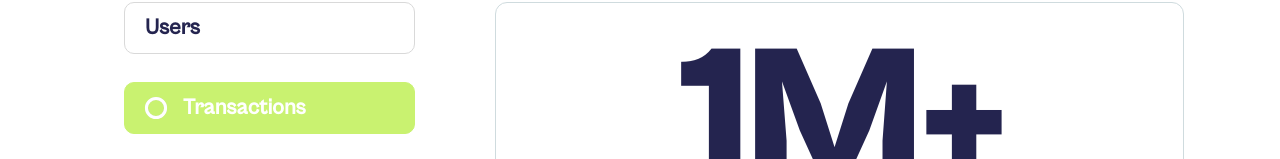
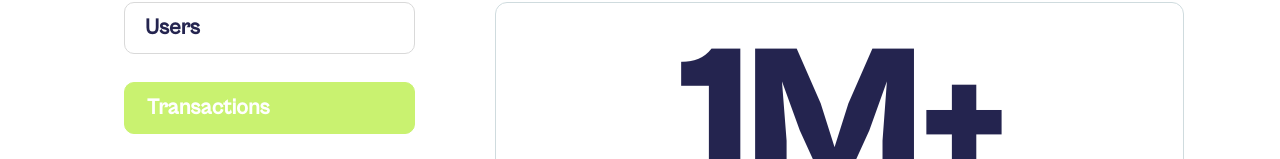
Before and after one commit to Balaganesh003/cakeequity, a Next.js app: page / in a window 1280 px wide. Shown: the part 793-952 px from the top of the page. Built offline with nearby package versions, Linux system fonts and the light colour scheme.

Commit message:
chore: Update Swapper component styles and animations

```diff
--- a/components/Swapper.jsx
+++ b/components/Swapper.jsx
@@ -113,7 +113,7 @@ const Swapper = () => {
                 <button
                   onClick={() => setActive(item.id)}
                   key={item.id}
-                  className={`text-[1.125rem] flex justify-start items-center font-semibold font-CabinetGrotesk-Medium px-5 py-[14px] border rounded-[10px] leading-[1.125rem]  relative  ${
+                  className={`text-[1.125rem] relative flex justify-start items-center font-semibold font-CabinetGrotesk-Medium px-5 py-[14px] border rounded-[10px] leading-[1.125rem]    ${
                     active === item.id
                       ? 'text-white bg-[#C9F270] border-[#C9F270]'
                       : 'text-[#24244f]  border-[#d9d9d9]'
@@ -121,7 +121,7 @@ const Swapper = () => {
                   <span
                     src={SpinnerLogo}
                     alt="spinner"
-                    className={`loader absolute left-[0px] top-1/2 -translate-y-1/2   transition-all duration-1000 h-[1.5rem] inline-block mr-4 ${
+                    className={`loader-spin absolute left-[0px] top-1/2 -translate-y-1/2   transition-all duration-1000 h-[1.5rem] inline-block mr-4  ${
                       active === item.id ? 'animate-fade-in' : 'hidden'
                     }`}
                   />
--- a/styles/globals.css
+++ b/styles/globals.css
@@ -93,22 +93,33 @@ body {
   );
 }
 
-.loader {
+div,
+button,
+a {
+  -webkit-tap-highlight-color: transparent;
+}
+
+html {
+  scroll-behavior: smooth;
+}
+
+.loader-spin {
   width: 22px;
   height: 22px;
-  border: 3px solid #cecece;
+  border: 3px solid #cecece !important;
   border-radius: 50%;
   position: relative;
   transform: rotate(45deg);
   box-sizing: border-box;
 }
-.loader::before {
+
+.loader-spin::before {
   content: '';
   position: absolute;
   box-sizing: border-box;
   inset: -2.8px;
   border-radius: 50%;
-  border: 3px solid #fff;
+  border: 3px solid #fff !important;
   animation: prixClipFix 2s linear;
   animation-delay: 0.8s;
 }
@@ -134,13 +145,3 @@ body {
     clip-path: polygon(50% 50%, 0 0, 100% 0, 100% 100%, 0 100%, 0 0);
   }
 }
-
-div,
-button,
-a {
-  -webkit-tap-highlight-color: transparent;
-}
-
-html {
-  scroll-behavior: smooth;
-}
--- a/tailwind.config.js
+++ b/tailwind.config.js
@@ -55,6 +55,8 @@ module.exports = {
       animation: {
         'fade-out1': 'fade-out1 40s linear infinite',
         'fade-out2': 'fade-out2 40s linear infinite',
+        'fade-out-in': 'fade-out-in 4s ease-in-out',
+        'fade-in': 'fade-in 4s ease-in-out ',
       },
 
       keyframes: {
@@ -76,6 +78,21 @@ module.exports = {
             transform: 'translateX(-200%)',
           },
         },
+        'fade-out-in': {
+          '0%': { transform: 'translateX(-36px)' },
+          '10%': { transform: 'translateX(0px)' },
+          '82%': { transform: 'translateX(0px)' },
+          '95%': { transform: 'translateX(-42px)' },
+          '100%': { transform: 'translateX(-42px)' },
+        },
+        'fade-in': {
+          '0%': { opacity: 0 },
+          '21%': { opacity: 0 },
+          '25%': { opacity: 1 },
+          '80%': { opacity: 1 },
+          '80.1%': { opacity: 0 },
+          '100%': { opacity: 0 },
+        },
       },
       gridTemplateColumns: {
         '1/2': '1.5fr 1fr',
```
